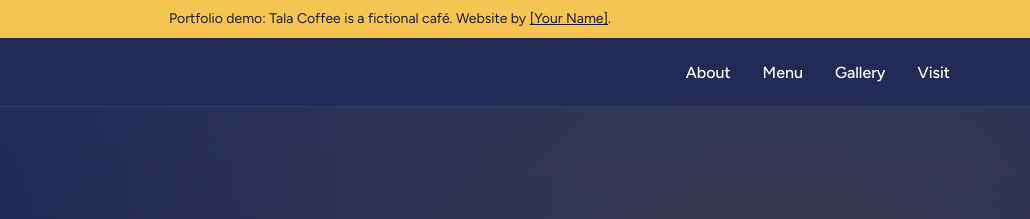
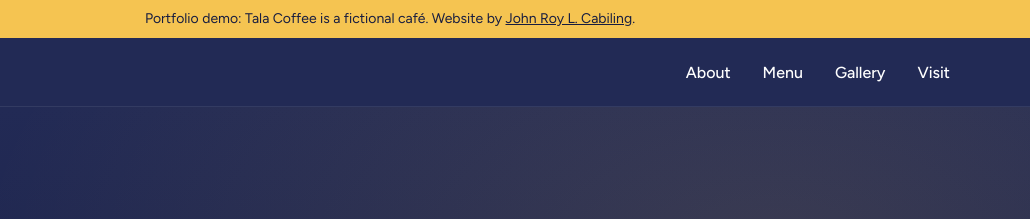
Before and after one commit to cabilingjohnroy/cafe-website, a plain HTML site: page index.html in a window 1280 px wide. Shown: the top 219 px of the page, 250-1280 px from the left. Drawn offline with nearby package versions, Linux system fonts and the light colour scheme.

Commit message:
Add my name to demo note, linked to GitHub profile
Co-Authored-By: Claude Opus 5.5 <noreply@anthropic.com>
Claude-Session: https://claude.ai/code/session_01KMDFDR3751zssmG833qNx5

```diff
--- a/index.html
+++ b/index.html
@@ -33,7 +33,7 @@
 <body>
   <a class="skip-link" href="#main">Skip to content</a>
 
-  <p class="demo-note">Portfolio demo: Tala Coffee is a fictional café. Website by <a href="#contact">[Your Name]</a>.</p>
+  <p class="demo-note">Portfolio demo: Tala Coffee is a fictional café. Website by <a href="https://github.com/cabilingjohnroy" target="_blank" rel="noopener">John Roy L. Cabiling</a>.</p>
 
   <!-- ===== Header / navigation ===== -->
   <header class="site-header">
```
